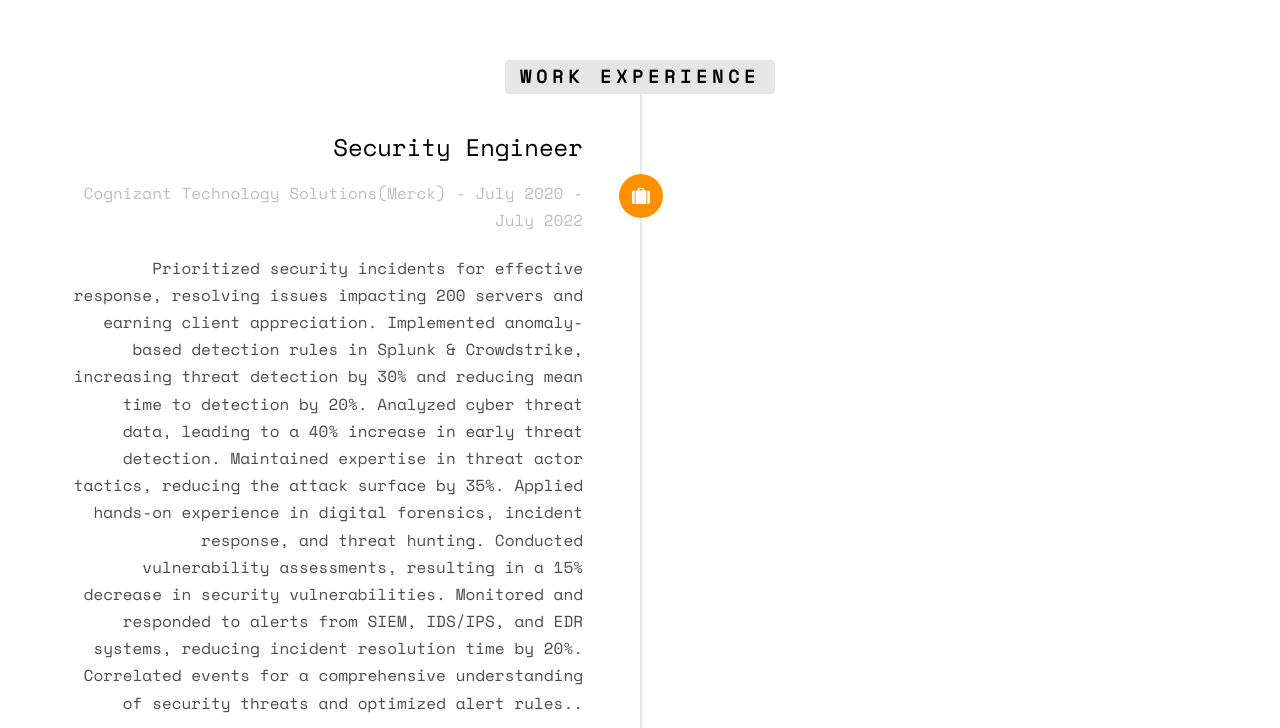
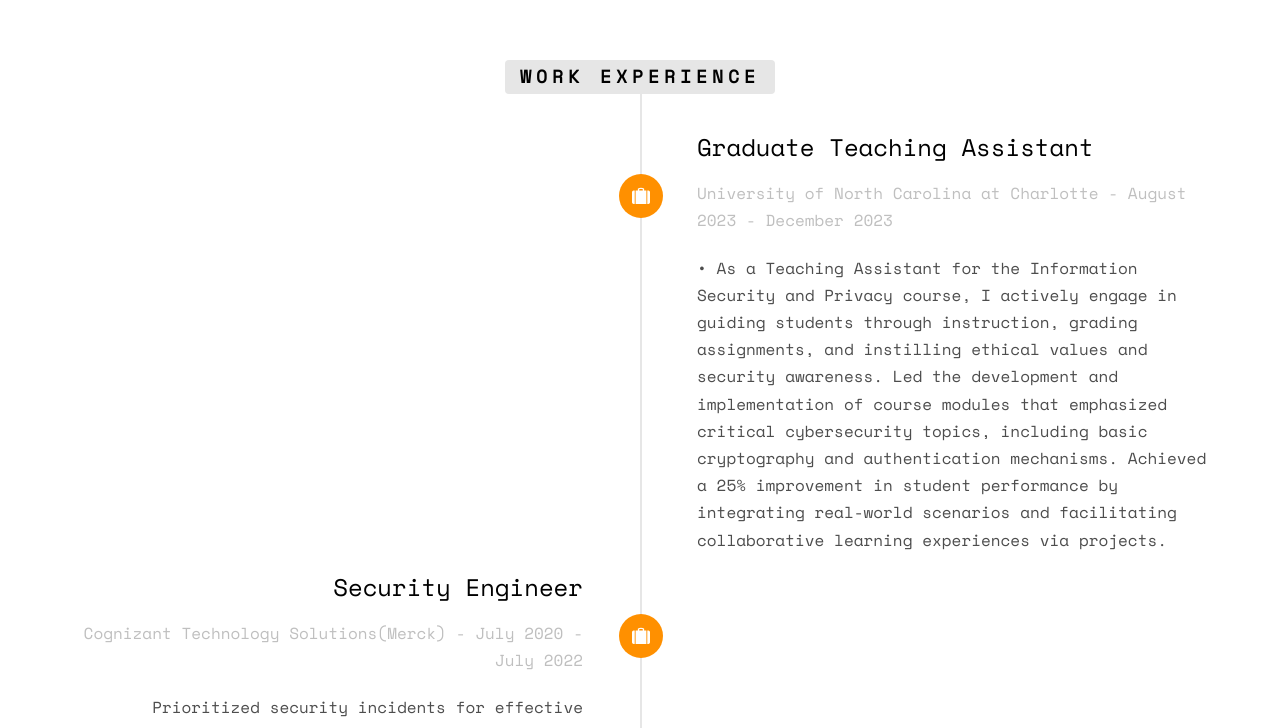
Before and after one commit to itz-gangu/portfolio, a plain HTML site: page index.html in a window 1280 px wide. Shown: the part 1840-2568 px from the top of the page. Drawn offline with nearby package versions, Linux system fonts and the light colour scheme; files whose address does not match are found by name.

Commit message:
Update index.html

```diff
--- a/index.html
+++ b/index.html
@@ -120,6 +120,18 @@
 					<ul class="timeline">
 						<li class="timeline-heading text-center animate-box">
 							<div><h3>Work Experience</h3></div>
+						</li>
+						<li class="timeline-inverted animate-box">
+							<div class="timeline-badge"><i class="icon-suitcase"></i></div>
+							<div class="timeline-panel">
+								<div class="timeline-heading">
+									<h3 class="timeline-title">Graduate Teaching Assistant</h3>
+									<span class="company">University of North Carolina at Charlotte - August 2023 - December 2023</span>
+								</div>
+								<div class="timeline-body">
+									<p>• As a Teaching Assistant for the Information Security and Privacy course, I actively engage in guiding students through instruction, grading assignments, and instilling ethical values and security awareness. Led the development and implementation of course modules that emphasized critical cybersecurity topics, including basic cryptography and authentication mechanisms. Achieved a 25% improvement in student performance by integrating real-world scenarios and facilitating collaborative learning experiences via projects.</p>
+								</div>
+							</div>
 						</li>
 						<li class="animate-box timeline-unverted">
 							<div class="timeline-badge"><i class="icon-suitcase"></i></div>
```
